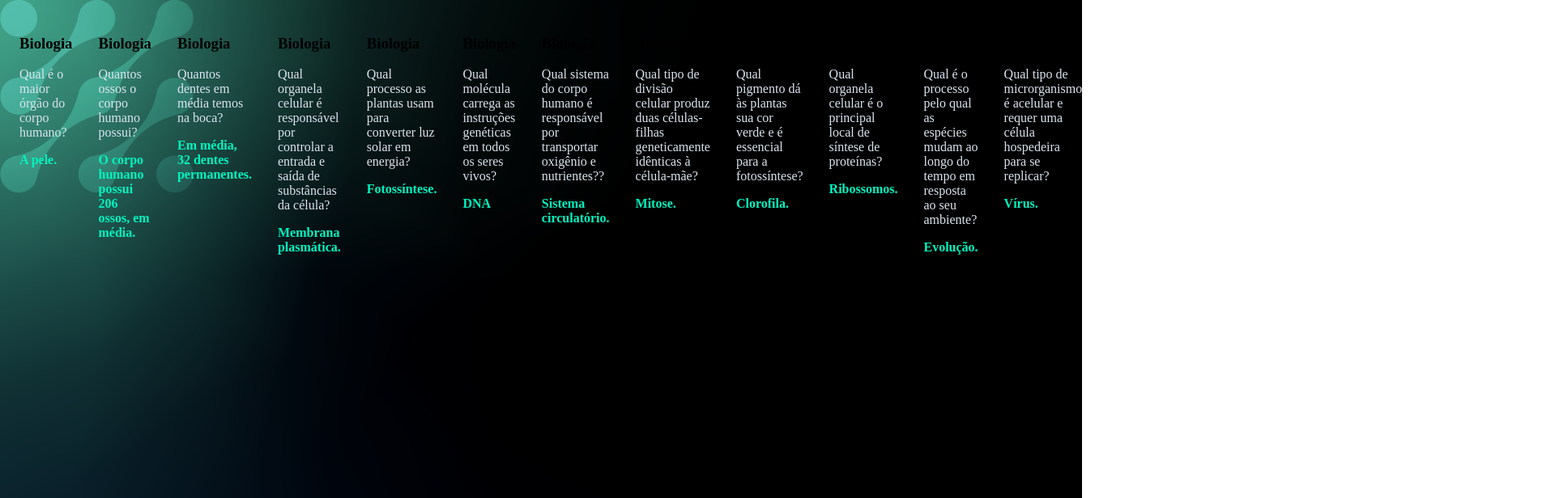
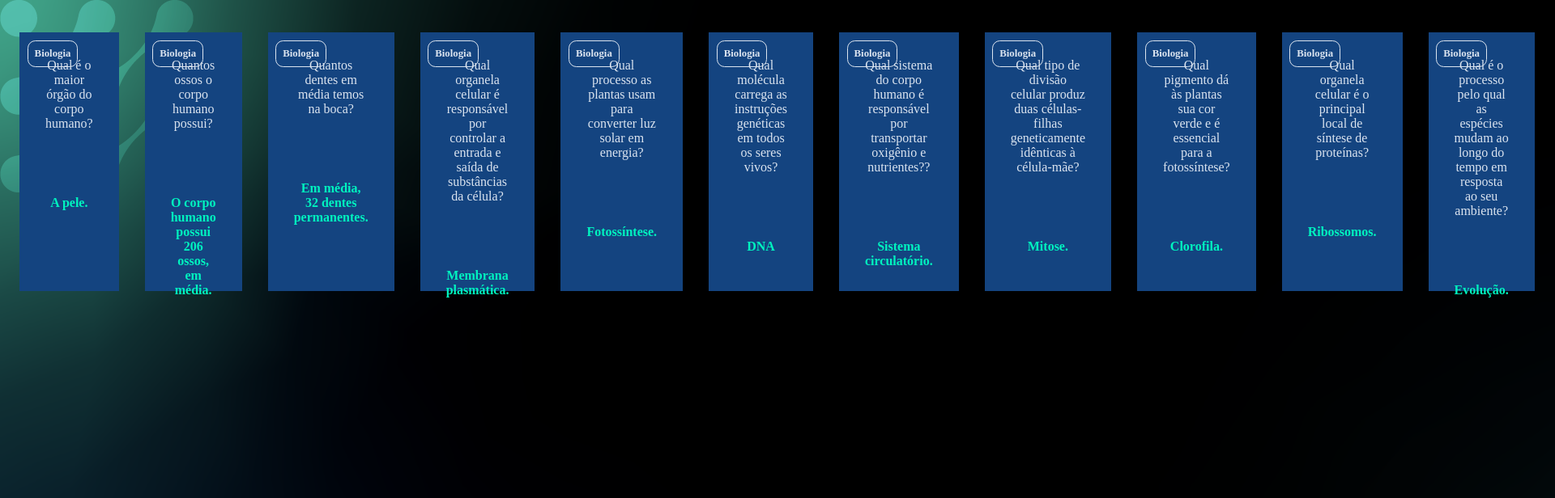
Before and after one commit to joaoraes/flashcard, a plain HTML site: page index.html in a window 1280 px wide. Shown: the top 616 px of the page at 81% size, 1920 px wide, since content can reach past the window. Drawn offline with Linux system fonts and the light colour scheme; a web font is replaced by a local one.

Commit message:
Add files via upload

```diff
--- a/index.html
+++ b/index.html
@@ -17,7 +17,7 @@
     <main>
         <section id="container">
             <article class="cartao">
-                <div class="cartao_conteudo">
+                <div class="cartao__conteudo">
                     <h3>Biologia</h3>
                     <div class="cartao__conteudo__pergunta">
                         <p>Qual é o maior órgão do corpo humano?</p>
@@ -28,7 +28,7 @@
                 </div>
             </article>
             <article class="cartao">
-                <div class="cartao_conteudo">
+                <div class="cartao__conteudo">
                     <h3>Biologia</h3>
                     <div class="cartao__conteudo__pergunta">
                         <p>Quantos ossos o corpo humano possui?</p>
@@ -39,7 +39,7 @@
                 </div>
             </article>
             <article class="cartao">
-                <div class="cartao_conteudo">
+                <div class="cartao__conteudo">
                     <h3>Biologia</h3>
                     <div class="cartao__conteudo__pergunta">
                         <p>Quantos dentes em média temos na boca?</p>
@@ -50,7 +50,7 @@
                 </div>
             </article>
             <article class="cartao">
-                <div class="cartao_conteudo">
+                <div class="cartao__conteudo">
                     <h3>Biologia</h3>
                     <div class="cartao__conteudo__pergunta">
                         <p>Qual organela celular é responsável por controlar a entrada e saída de substâncias da célula?
@@ -63,7 +63,7 @@
                 </div>
             </article>
             <article class="cartao">
-                <div class="cartao_conteudo">
+                <div class="cartao__conteudo">
                     <h3>Biologia</h3>
                     <div class="cartao__conteudo__pergunta">
                         <p>Qual processo as plantas usam para converter luz solar em energia?</p>
@@ -74,7 +74,7 @@
                 </div>
             </article>
             <article class="cartao">
-                <div class="cartao_conteudo">
+                <div class="cartao__conteudo">
                     <h3>Biologia</h3>
                     <div class="cartao__conteudo__pergunta">
                         <p>Qual molécula carrega as instruções genéticas em todos os seres vivos?</p>
@@ -85,7 +85,7 @@
                 </div>
             </article>
             <article class="cartao">
-                <div class="cartao_conteudo">
+                <div class="cartao__conteudo">
                     <h3>Biologia</h3>
                     <div class="cartao__conteudo__pergunta">
                         <p>Qual sistema do corpo humano é responsável por transportar oxigênio e nutrientes??</p>
@@ -96,7 +96,7 @@
                 </div>
             </article>
             <article class="cartao">
-                <div class="cartao_conteudo">
+                <div class="cartao__conteudo">
                     <h3>Biologia</h3>
                     <div class="cartao__conteudo__pergunta">
                         <p>Qual tipo de divisão celular produz duas células-filhas geneticamente idênticas à célula-mãe?
@@ -108,7 +108,7 @@
                 </div>
             </article>
             <article class="cartao">
-                <div class="cartao_conteudo">
+                <div class="cartao__conteudo">
                     <h3>Biologia</h3>
                     <div class="cartao__conteudo__pergunta">
                         <p>Qual pigmento dá às plantas sua cor verde e é essencial para a fotossíntese?</p>
@@ -119,7 +119,7 @@
                 </div>
             </article>
             <article class="cartao">
-                <div class="cartao_conteudo">
+                <div class="cartao__conteudo">
                     <h3>Biologia</h3>
                     <div class="cartao__conteudo__pergunta">
                         <p>Qual organela celular é o principal local de síntese de proteínas?</p>
@@ -130,7 +130,7 @@
                 </div>
             </article>
                 <article class="cartao">
-                <div class="cartao_conteudo">
+                <div class="cartao__conteudo">
                     <h3>Biologia</h3>
                     <div class="cartao__conteudo__pergunta">
                         <p>Qual é o processo pelo qual as espécies mudam ao longo do tempo em resposta ao seu ambiente?</p>
@@ -141,7 +141,7 @@
                 </div>
             </article>
                             <article class="cartao">
-                <div class="cartao_conteudo">
+                <div class="cartao__conteudo">
                     <h3>Biologia</h3>
                     <div class="cartao__conteudo__pergunta">
                         <p>Qual tipo de microrganismo é acelular e requer uma célula hospedeira para se replicar?</p>
```
